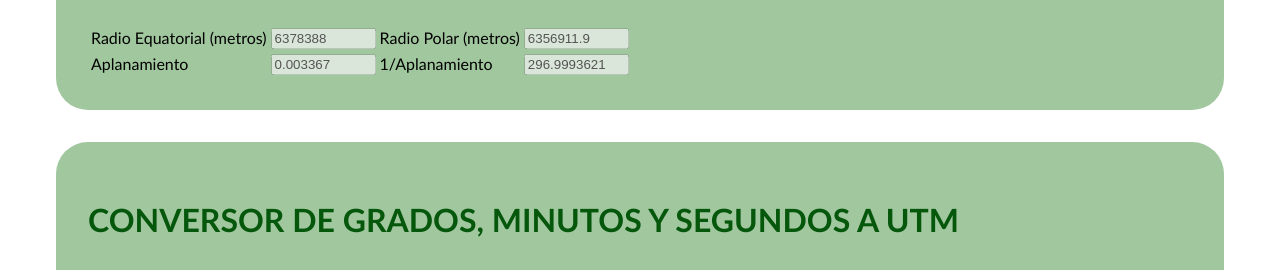
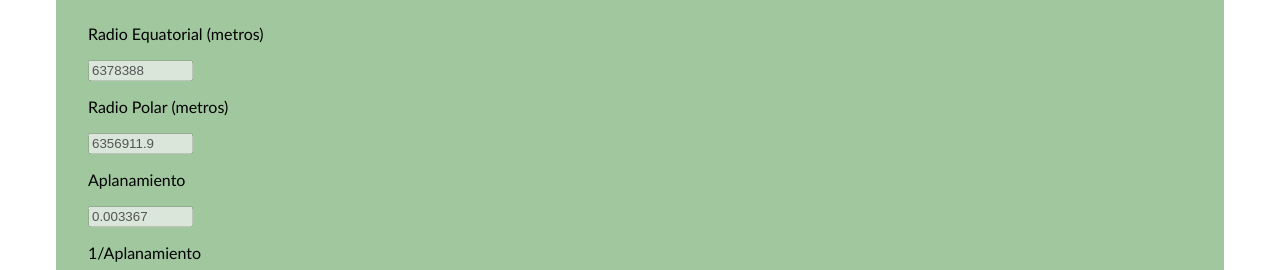
Before and after one commit to uo269412/calculadoraGeografica, a plain HTML site: page Ejercicio6.html in a window 1280 px wide. Shown: the part 527-797 px from the top of the page. Drawn offline with nearby package versions, Linux system fonts and the light colour scheme.

Commit message:
Add files via upload

```diff
--- a/Ejercicio6.html
+++ b/Ejercicio6.html
@@ -11,20 +11,19 @@
         <h1>Calculadora geográfica</h1>
         <section>
             <h2>Datos</h2>
-            <table>
-                <tbody><tr>
-                    <td> Radio Equatorial (metros) </td>
-                    <td> <input type="text" id="EqRadBox" size="10" maxlength="10" value = 6378388 disabled></td>
-                    <td> Radio Polar (metros) </td>
-                    <td> <input type="text" id="PolRadBox" size="10" maxlength="10" value = 6356911.9 disabled></td>
+                    <p> Radio Equatorial (metros) </p>
+                    <input type="text" id="EqRadBox" size="10" maxlength="10" value = 6378388 disabled>
+                    <p> Radio Polar (metros) </p>
+                    <input type="text" id="PolRadBox" size="10" maxlength="10" value = 6356911.9 disabled>
                 </tr>
                 <tr>
-                    <td> Aplanamiento </td>
-                    <td> <input type="text" id="FlatBox" size="10" maxlength="10" value = 0.003367 disabled></td>
-                    <td> 1/Aplanamiento </td>
-                    <td> <input type="text" id="RecipBox" size="10" maxlength="10" value = 296.9993621 disabled></td>
+                    <p> Aplanamiento </p>
+                    <input type="text" id="FlatBox" size="10" maxlength="10" value = 0.003367 disabled>
+                    <p> 1/Aplanamiento </p>
+                    <input type="text" id="RecipBox" size="10" maxlength="10" value = 296.9993621 disabled>
                 </tr>
-            </tbody></table>
+            </tbody>
+        </table>
         </section>
         <section>
             <h2>Conversor de grados, minutos y segundos a UTM</h2>
```
Also changed, not shown: index.html (+10 -11 lines).
